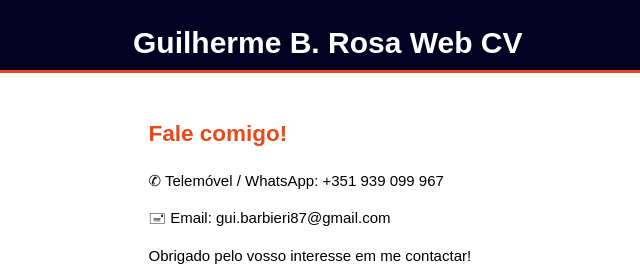
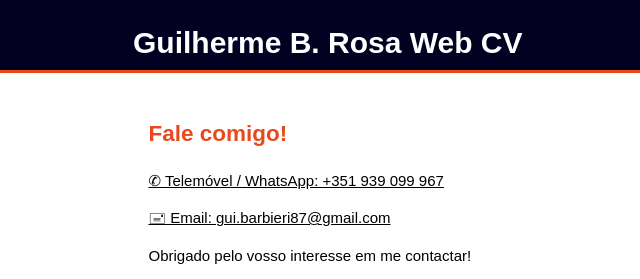
Before and after one commit to BarbieriGui/Web-CV, a plain HTML site: page about.html in a window 1280 px wide. Shown: the top 279 px of the page, 0-640 px from the left. Drawn offline with Linux system fonts and the light colour scheme.

Commit message:
update code, after cleaning confliected files

```diff
--- a/about.html
+++ b/about.html
@@ -30,8 +30,8 @@
         <section class="contacto">
             <div class="container">
                 <h1>Fale comigo!</h1>
-                <p>&#9990; Telemóvel / <i class="fa fa-whatsapp"></i> WhatsApp: +351 939 099 967</p>
-                <p>&#128387; Email: gui.barbieri87@gmail.com</p>
+                <p class="sublinhado">&#9990; Telemóvel / WhatsApp: +351 939 099 967</p>
+                <p class="sublinhado">&#128387; Email: gui.barbieri87@gmail.com</p>
                 <p>Obrigado pelo vosso interesse em me contactar!</p>
                 <p>Meus Melhores cumprimentos</p>
                 <p>Guilherme B. Rosa</p>
```
